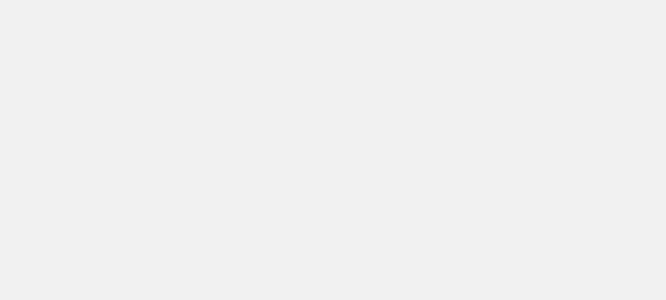
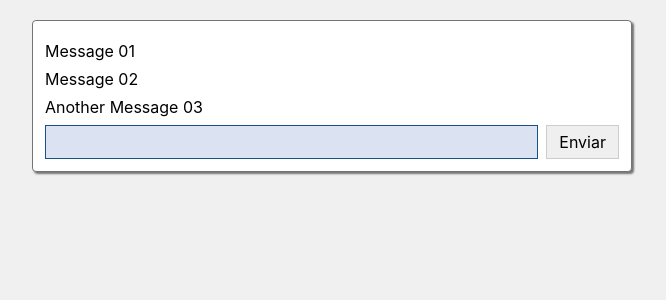
Before and after one commit to ferudinato/react-chat-basico, a React (Create React App) app: page / in a window 1280 px wide. Shown: the top 300 px of the page, without its empty margins (308-974 px from the left). Built offline with nearby package versions, Linux system fonts and the light colour scheme.

Commit message:
desde el componente Chat es invocado los componentes de interaccion con el usuario

```diff
--- a/src/containers/Chat/Chat.js
+++ b/src/containers/Chat/Chat.js
@@ -1,10 +1,23 @@
 import React, { Component } from 'react';
 
+import Styles from './Chat.module.css';
+
+import HistoricalMessage from '../../components/HistoricalMessage/HistoricalMessage';
+import Input from '../../components/Input/Input';
+import Button from '../../components/Button/Button';
+
+
 class Chat extends Component {
+
+
     render() {
         return (
-            <div>
-
+            <div className={Styles.Chat}>
+                <HistoricalMessage />
+                <div className={Styles.UserInput}>
+                    <Input />
+                    <Button>Enviar</Button>
+                </div>
             </div>
         )
     }
--- /dev/null
+++ b/src/containers/Chat/Chat.module.css
@@ -0,0 +1,15 @@
+.Chat {
+    margin: 10px auto;
+    width: 600px;
+    border: 1px solid #747474;
+    border-radius: 4px;
+    box-shadow: 2px 2px 2px #747474;
+    background-color: #fff;
+    padding: 12px;
+    box-sizing: border-box;
+}
+
+.Chat .UserInput {
+    display: flex;
+
+}
```
